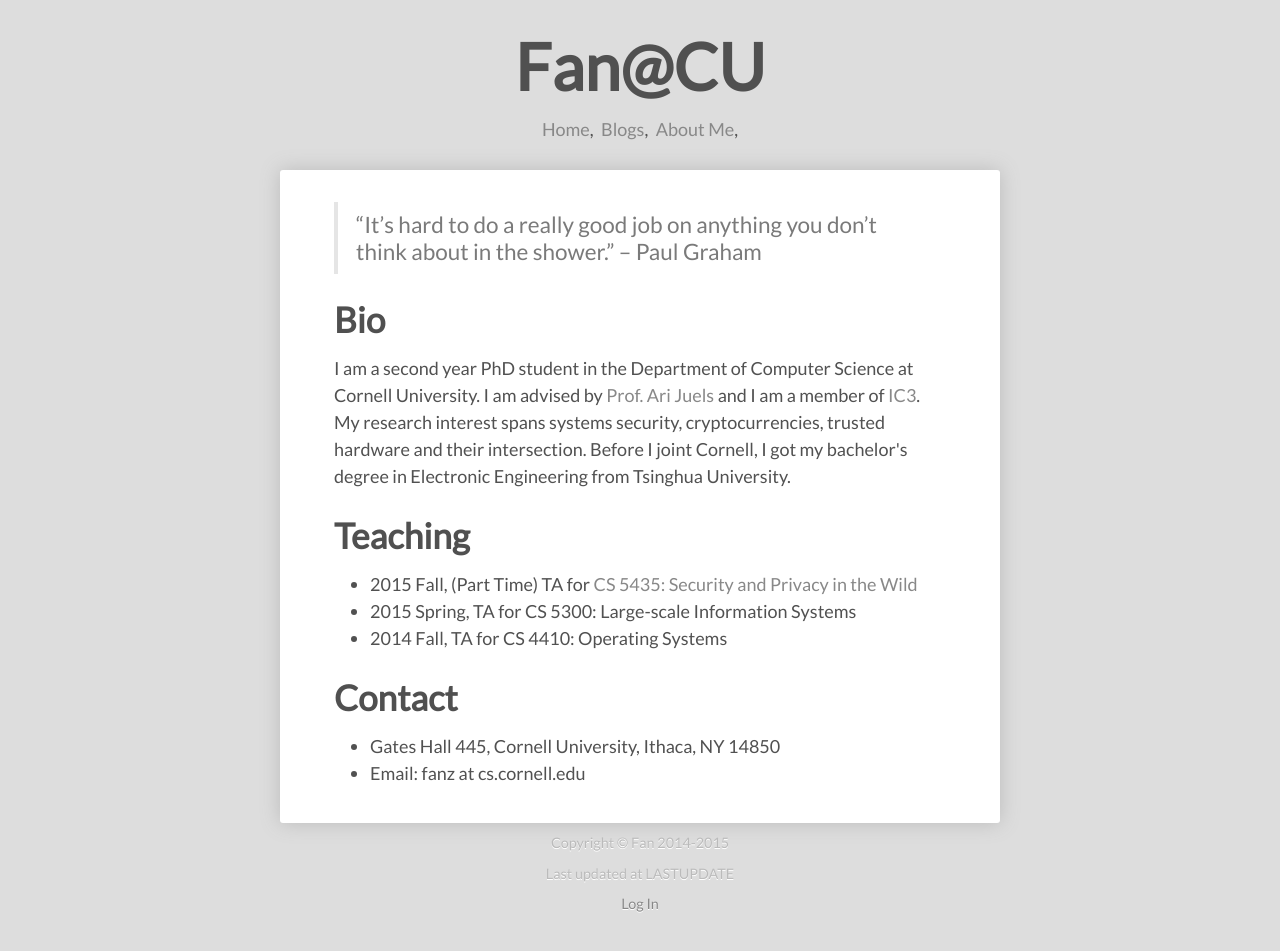
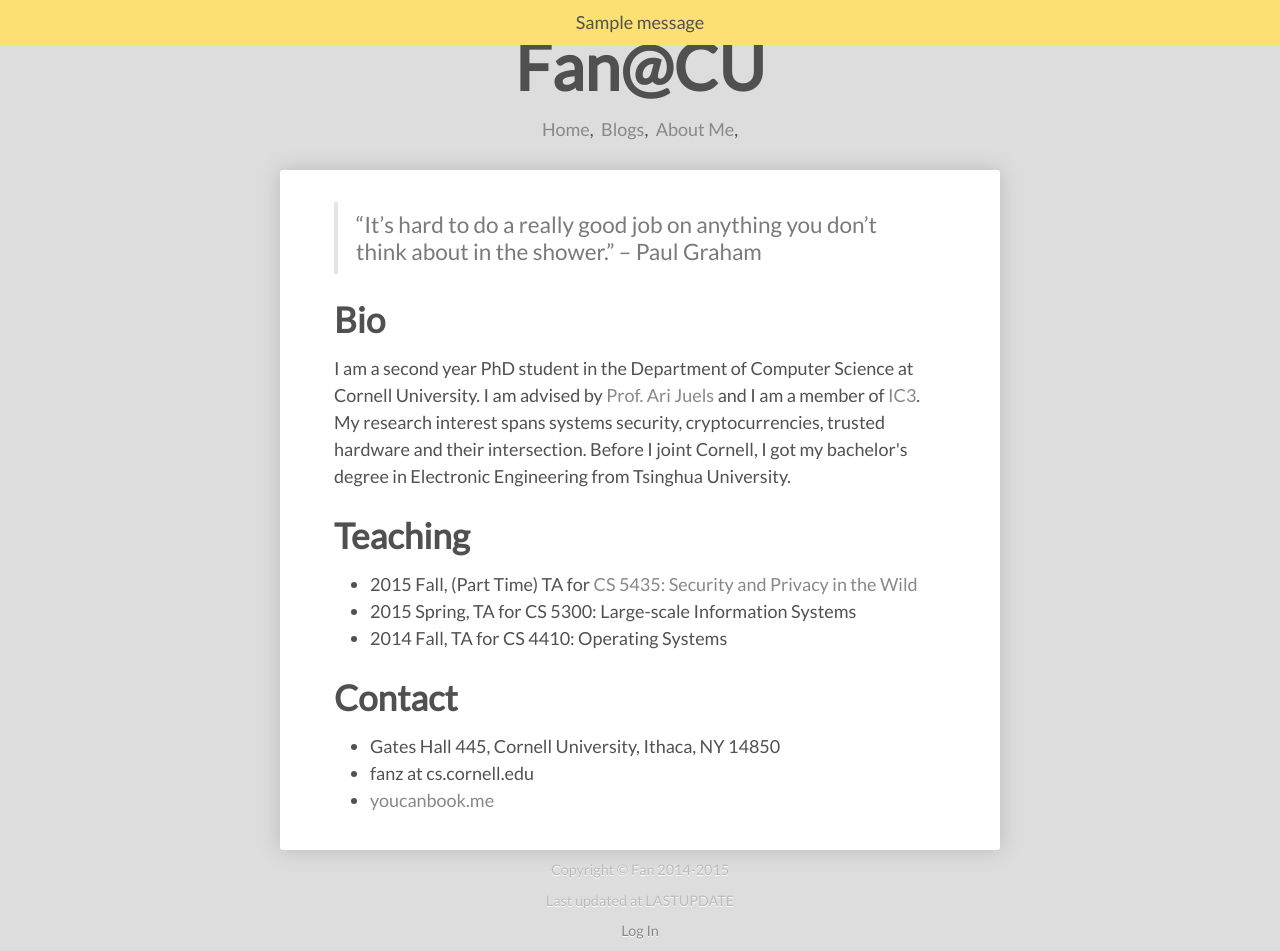
Before and after one commit to bl4ck5un/Flask, a Flask app: page / in a window 1280 px wide. Before the commit the page ends 913 px from the top, so only its background shows below. Run offline with Flask 2, Linux system fonts and the light colour scheme; tables that the repository leaves empty hold one stand-in row (values such as "Sample post"); one stand-in notice (Sample message) is shown; some libraries are stand-ins or nearby versions.

Commit message:
update: refinement

```diff
--- a/static/bower.json
+++ b/static/bower.json
@@ -22,6 +22,9 @@
     "semantic-ui-form": "~2.1.6",
     "semantic-ui-icon": "~2.1.6",
     "jquery": "~2.1.4",
-    "semantic-ui-input": "~2.1.6"
+    "semantic-ui-input": "~2.1.6",
+    "semantic-ui-header": "~2.1.6",
+    "semantic-ui-segment": "~2.1.6",
+    "semantic-ui-transition": "~2.1.6"
   }
 }
--- a/static/main.js
+++ b/static/main.js
@@ -1,8 +1,11 @@
 $(function(){
-  $('.message .close').on('click', function() {
-    // $(this).closest('.message').transition('fade');
-    $(this).closest('.message').fadeOut();
-  });
+  $('.message .close')
+    .on('click', function() {
+      $(this)
+        .closest('.message')
+        .transition('fade')
+      ;
+    });
 
-  $('#top-message').delay(2000).fadeOut();
+  // $('#top-message').delay(2000).fadeOut();
 });
--- a/templates/head.html
+++ b/templates/head.html
@@ -11,19 +11,28 @@
   <link rel="stylesheet" href="{{ url_for('static', filename='bower_components/semantic-ui-icon/icon.min.css') }}">
   <link rel="stylesheet" href="{{ url_for('static', filename='bower_components/semantic-ui-button/button.min.css') }}">
   <link rel="stylesheet" href="{{ url_for('static', filename='bower_components/semantic-ui-message/message.min.css') }}">
+  <link rel="stylesheet" href="{{ url_for('static', filename='bower_components/semantic-ui-header/header.min.css') }}">
+  <link rel="stylesheet" href="{{ url_for('static', filename='bower_components/semantic-ui-segment/segment.min.css') }}">
+  <link rel="stylesheet" href="{{ url_for('static', filename='bower_components/semantic-ui-transition/transition.min.css') }}">
 
   <link rel="stylesheet" href="{{ url_for('static', filename='screen.css') }}">
 
   <script src="{{ url_for('static', filename='bower_components/jquery/dist/jquery.min.js')}}"></script>
   <script src="{{ url_for('static', filename='main.js')}}"></script>
   <script src="{{ url_for('static', filename='bower_components/semantic-ui-form/form.min.js')}}"></script>
+  <script src="{{ url_for('static', filename='bower_components/semantic-ui-transition/transition.min.js')}}"></script>
   <title>{{ title }}</title>
 </head>
 
 <body>
   {% for message in get_flashed_messages() %}
   <div id="top-message" class="message">
-    <p>{{ message }}<i class="close icon"></i></p>
+    <p>{{ message }} <i class="close icon"></i></p>
+    <script>
+      setTimeout(function() {
+        $('#top-message i.close').click();
+      }, 3000);
+    </script>
   </div>
   {% endfor %}
 
--- a/templates/index.html
+++ b/templates/index.html
@@ -7,21 +7,28 @@
 – Paul Graham
 </blockquote>
 
-<h2>Bio</h2>
 
+<!-- <div class="ui vertical segment"> -->
+<h2 class="ui dividing header">Bio</h2>
 <p>I am a second year PhD student in the Department of Computer Science at Cornell University. I am advised by <a href="http://arijuels.com">Prof. Ari Juels</a> and I am a member of <a href="http://initic3.org">IC3</a>. My research interest spans systems security, cryptocurrencies, trusted hardware and their intersection. Before I joint Cornell, I got my bachelor's degree
 in Electronic Engineering from Tsinghua University.</p>
+<!-- </div> -->
 
-<h2>Teaching</h2>
+<!-- <div class="ui vertical segment"> -->
+<h2 class="ui dividing header">Teaching</h2>
 <ul>
   <li>2015 Fall, (Part Time) TA for <a href="http://www.arijuels.com/teaching/cs-5435-fall-2015/">CS 5435: Security and Privacy in the Wild</a>
   <li>2015 Spring, TA for CS 5300: Large-scale Information Systems</li>
   <li>2014 Fall, TA for CS 4410: Operating Systems</li>
 </ul>
+<!-- </div> -->
 
-<h2>Contact</h2>
+<!-- <div class="ui vertical segment"> -->
+<h2 class="ui dividing header">Contact</h2>
 <ul>
-  <li>Gates Hall 445, Cornell University, Ithaca, NY 14850</li>
-  <li>Email: fanz at cs.cornell.edu</li>
+  <li><i class="mail icon"></i>Gates Hall 445, Cornell University, Ithaca, NY 14850</li>
+  <li><i class="at icon"></i>fanz at cs.cornell.edu</li>
+  <li><i class="calendar icon"></i><a href="https://fanz.youcanbook.me">youcanbook.me</a></li>
 </ul>
+<!-- </div> -->
 {% endblock %}
```
